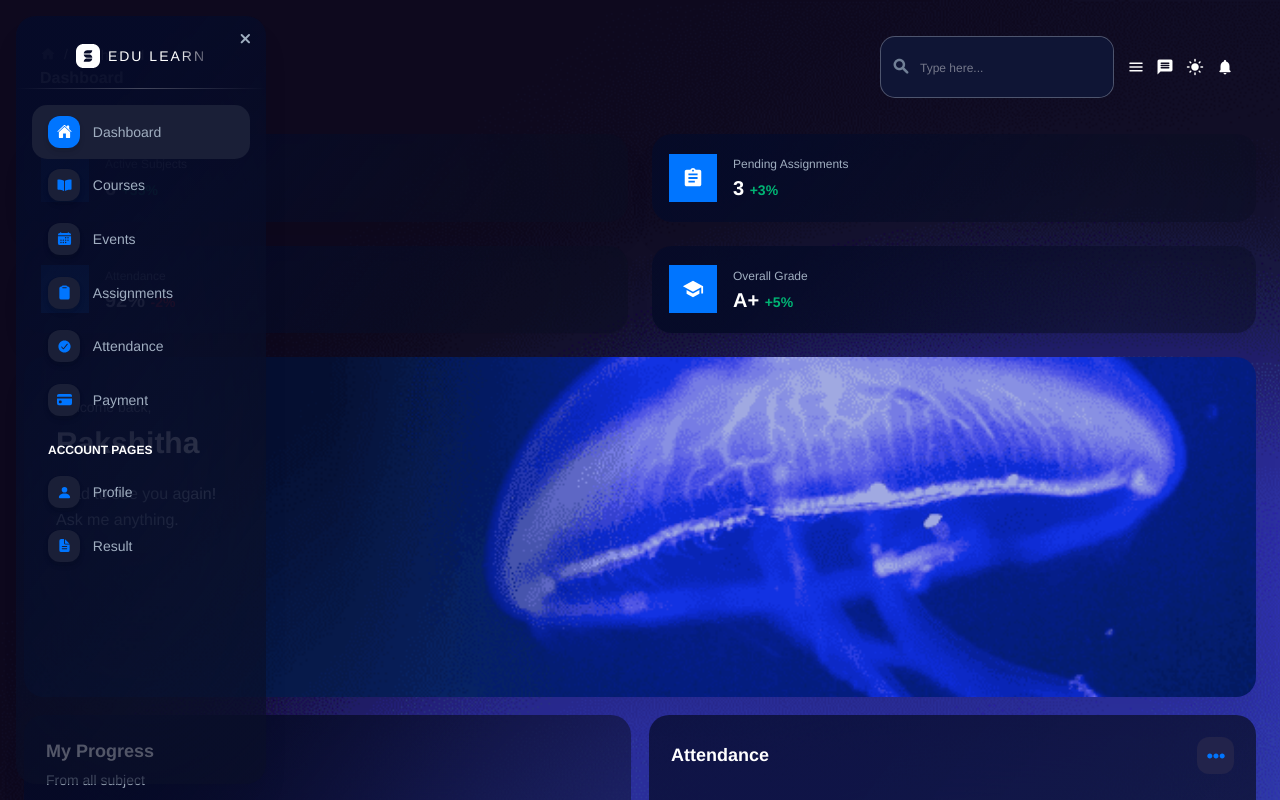
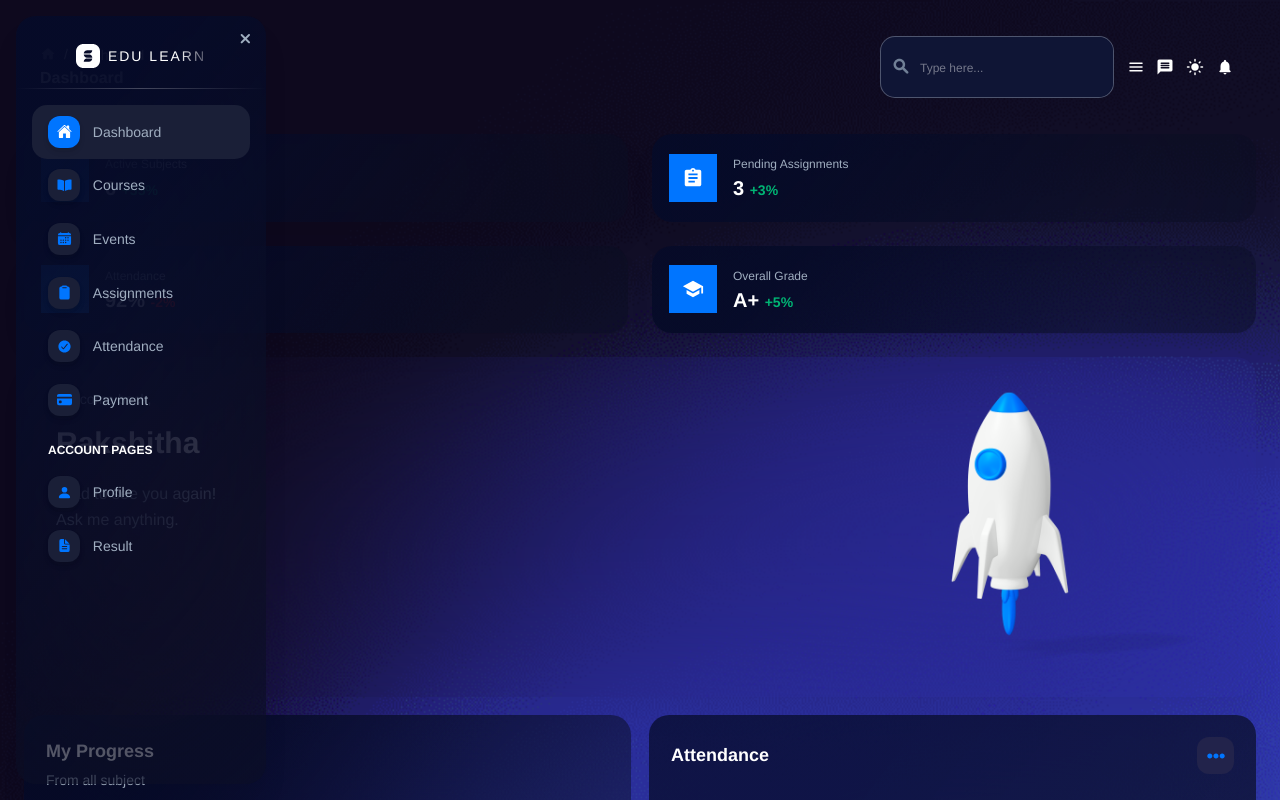
Before and after one commit to Sammedhjain25/vision_ui_new, a React (Vite) app: page /dashboard in a window 1280 px wide. Shown: the top 800 px of the page. Built offline with nearby package versions, Linux system fonts and the light colour scheme; a small style sheet from the web is missing.

Commit message:
Lightmode

```diff
--- a/src/layouts/courses/components/CourseGallery/index.jsx
+++ b/src/layouts/courses/components/CourseGallery/index.jsx
@@ -41,6 +41,20 @@ const CourseGallery = () => {
             price: "$Price",
             badge: "HARVARD UNIVERSITY"
         },
+        {
+            image: profile1,
+            title: "Machine Learning: Advanced Concepts",
+            university: "Stanford University",
+            price: "$Price",
+            badge: "STANFORD UNIVERSITY"
+        },
+        {
+            image: profile2,
+            title: "Data Science and Analytics",
+            university: "MIT",
+            price: "$Price",
+            badge: "MIT"
+        },
     ];
 
     return (
@@ -64,7 +78,7 @@ const CourseGallery = () => {
                         lineHeight: 1.2,
                     }}
                 >
-                    Purchases
+                    Courses
                 </Typography>
                 <Typography
                     variant="h6"
@@ -79,38 +93,24 @@ const CourseGallery = () => {
                 </Typography>
             </Box>
 
-            {/* Horizontal Scrollable Course Cards */}
+            {/* Grid Layout for Course Cards */}
             <Box
                 sx={{
-                    display: 'flex',
+                    display: 'grid',
+                    gridTemplateColumns: {
+                        xs: '1fr',                    // 1 column on mobile
+                        sm: 'repeat(2, 1fr)',         // 2 columns on tablet
+                        md: 'repeat(3, 1fr)',         // 3 columns on desktop
+                    },
                     gap: 3,
-                    overflowX: 'auto',
-                    overflowY: 'hidden',
                     pb: 2,
-                    scrollbarWidth: 'thin',
-                    scrollbarColor: darkMode ? 'rgba(255, 255, 255, 0.2) transparent' : 'rgba(0, 0, 0, 0.2) transparent',
-                    '&::-webkit-scrollbar': {
-                        height: '8px',
-                    },
-                    '&::-webkit-scrollbar-track': {
-                        background: 'transparent',
-                    },
-                    '&::-webkit-scrollbar-thumb': {
-                        backgroundColor: darkMode ? 'rgba(255, 255, 255, 0.2)' : 'rgba(0, 0, 0, 0.2)',
-                        borderRadius: '4px',
-                    },
-                    '&::-webkit-scrollbar-thumb:hover': {
-                        backgroundColor: darkMode ? 'rgba(255, 255, 255, 0.3)' : 'rgba(0, 0, 0, 0.3)',
-                    },
                 }}
             >
                 {courses.map((course, index) => (
                     <Card
                         key={index}
                         sx={{
-                            minWidth: { xs: '280px', sm: '320px', md: '360px' },
-                            maxWidth: { xs: '280px', sm: '320px', md: '360px' },
-                            flexShrink: 0,
+                            width: '100%',
                             backgroundColor: darkMode ? 'rgba(255, 255, 255, 0.05)' : '#FFFFFF',
                             borderRadius: '12px',
                             overflow: 'hidden',
@@ -234,25 +234,15 @@ const CourseGallery = () => {
                                 {course.university}
                             </Typography>
 
-                            {/* Price and Buy Now Button */}
+                            {/* View Button */}
                             <Box
                                 sx={{
                                     display: 'flex',
-                                    justifyContent: 'space-between',
+                                    justifyContent: 'center',
                                     alignItems: 'center',
                                     mt: 'auto',
                                 }}
                             >
-                                <Typography
-                                    sx={{
-                                        fontFamily: 'Poppins, sans-serif',
-                                        fontSize: '16px',
-                                        fontWeight: 600,
-                                        color: darkMode ? '#FFFFFF' : '#000000',
-                                    }}
-                                >
-                                    {course.price}
-                                </Typography>
                                 <Button
                                     variant="contained"
                                     sx={{
@@ -272,7 +262,7 @@ const CourseGallery = () => {
                                         transition: 'all 0.2s ease-in-out',
                                     }}
                                 >
-                                    Buy Now
+                                    View
                                 </Button>
                             </Box>
                         </CardContent>
--- a/src/layouts/dashboard/components/WelcomeMark/index.jsx
+++ b/src/layouts/dashboard/components/WelcomeMark/index.jsx
@@ -18,15 +18,16 @@ const WelcomeMark = () => {
       height: "340px",
       py: darkMode ? "32px" : "0",
       px: darkMode ? "0" : "0",
-      backgroundImage: darkMode ? `url(${gif})` : "none",
-      backgroundSize: "cover",
-      backgroundPosition: "50%",
+      backgroundImage: "none",
+      backgroundSize: darkMode ? "contain" : "cover",
+      backgroundPosition: darkMode ? "right center" : "50%",
+      backgroundRepeat: "no-repeat",
       position: "relative",
       overflow: "hidden"
     })}>
       {darkMode ? (
-        <VuiBox height="100%" display="flex" flexDirection="column" justifyContent="space-between" px="32px">
-          <VuiBox>
+        <VuiBox height="100%" display="flex" flexDirection="row" justifyContent="space-between" px="32px">
+          <VuiBox display="flex" flexDirection="column" justifyContent="center">
             <VuiTypography color="text" variant="button" fontWeight="regular" mb="12px">
               Welcome back,
             </VuiTypography>
@@ -37,6 +38,17 @@ const WelcomeMark = () => {
               Glad to see you again!
               <br /> Ask me anything.
             </VuiTypography>
+          </VuiBox>
+          <VuiBox display="flex" alignItems="center" justifyContent="center">
+            <img
+              src={rocket}
+              alt="Rocket"
+              style={{
+                height: "280px",
+                width: "auto",
+                maxWidth: "100%",
+              }}
+            />
           </VuiBox>
         </VuiBox>
       ) : (
```
